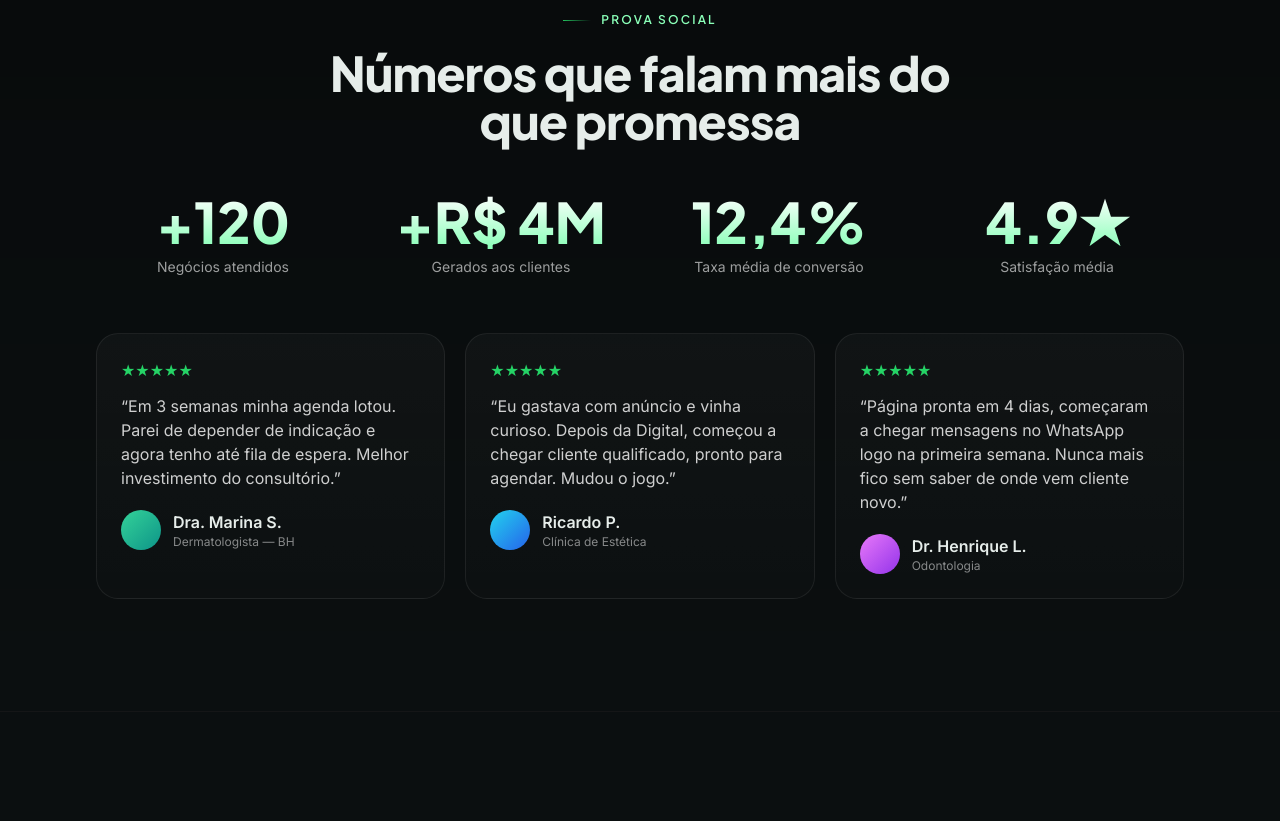
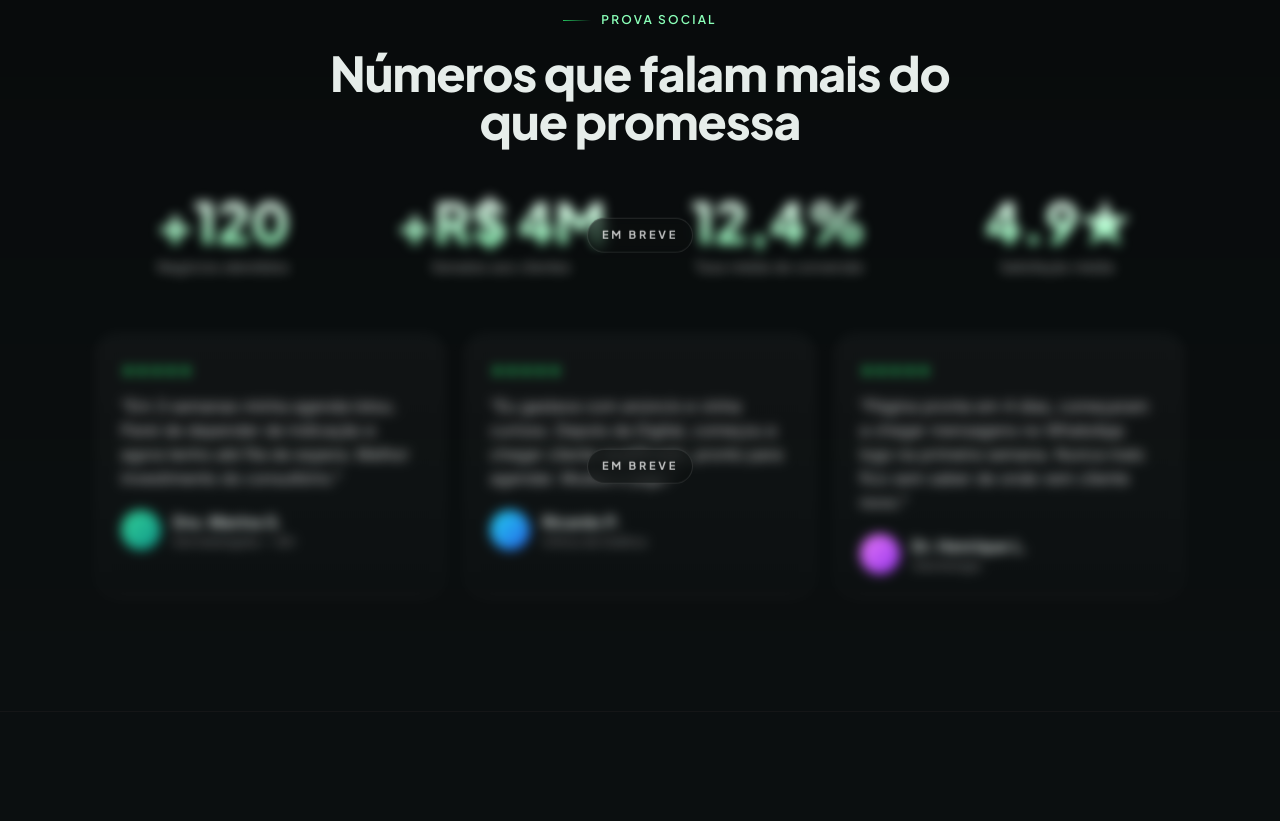
Before and after one commit to bjzarro/digital.github.io, a plain HTML site: page index.html in a window 1280 px wide. Shown: the part 3719-4540 px from the top of the page. Drawn offline with nearby package versions, Linux system fonts and the light colour scheme.

Commit message:
Implement temporary censorship styling for data
Added temporary blur effect for censored data sections.

```diff
--- a/index.html
+++ b/index.html
@@ -148,6 +148,25 @@
 
   details[open] .faq-chevron { transform: rotate(45deg); }
   .faq-chevron { transition: transform .25s ease; }
+
+  /* Censurado — blur temporário até os dados reais ficarem prontos */
+  .censored { position: relative; }
+  .censored > * { filter: blur(6px); user-select: none; pointer-events: none; }
+  .censored::after {
+    content: "Em breve";
+    position: absolute; top: 50%; left: 50%; transform: translate(-50%, -50%);
+    font-family: 'Plus Jakarta Sans', sans-serif;
+    font-size: 11px; font-weight: 700; letter-spacing: 0.25em; text-transform: uppercase;
+    color: rgba(255,255,255,0.75);
+    background: rgba(11,15,16,0.55);
+    border: 1px solid rgba(255,255,255,0.12);
+    padding: 8px 14px; border-radius: 999px;
+    backdrop-filter: blur(4px);
+  }
+  .censor-inline {
+    filter: blur(5px); user-select: none; pointer-events: none;
+    background: rgba(255,255,255,0.05); border-radius: 4px; padding: 0 4px;
+  }
 
   .sticky-wa {
     position: fixed; bottom: 20px; right: 20px; z-index: 50;
@@ -500,7 +519,8 @@
       <h2 class="mt-5 font-display font-extrabold text-3xl md:text-5xl">Números que falam mais do que promessa</h2>
     </div>
 
-    <div class="mt-12 grid grid-cols-2 md:grid-cols-4 gap-6">
+    <!-- CENSURADO: remover a classe "censored" quando os dados reais estiverem prontos -->
+    <div class="mt-12 grid grid-cols-2 md:grid-cols-4 gap-6 censored">
       <div class="text-center">
         <div class="number-big">+120</div>
         <div class="mt-2 text-white/60 text-sm">Negócios atendidos</div>
@@ -519,8 +539,8 @@
       </div>
     </div>
 
-    <!-- Depoimentos -->
-    <div class="mt-14 grid md:grid-cols-3 gap-5">
+    <!-- Depoimentos — CENSURADO: remover a classe "censored" quando forem reais -->
+    <div class="mt-14 grid md:grid-cols-3 gap-5 censored">
       <figure class="card p-6">
         <div class="flex items-center gap-1 text-brand-green">★★★★★</div>
         <blockquote class="mt-3 text-white/80">“Em 3 semanas minha agenda lotou. Parei de depender de indicação e agora tenho até fila de espera. Melhor investimento do consultório.”</blockquote>
@@ -606,7 +626,7 @@
         Somos um time obcecado por conversão. Enquanto outros ficam brincando de “fazer site”, nós estudamos <strong class="text-white">neurociência do consumo, copywriting de alta performance e comportamento mobile</strong> — e aplicamos isso em cada projeto entregue.
       </p>
       <ul class="mt-6 space-y-3 text-white/80">
-        <li class="flex gap-3"><span class="text-brand-green">✓</span> Metodologia própria validada em mais de 120 negócios</li>
+        <li class="flex gap-3"><span class="text-brand-green">✓</span> <span class="censor-inline">Metodologia própria validada em mais de 120 negócios</span></li>
         <li class="flex gap-3"><span class="text-brand-green">✓</span> Especialistas em clínicas, estética, saúde e serviços locais</li>
         <li class="flex gap-3"><span class="text-brand-green">✓</span> Foco obsessivo em um único KPI: <strong class="text-white">clientes no seu WhatsApp</strong></li>
       </ul>
```
